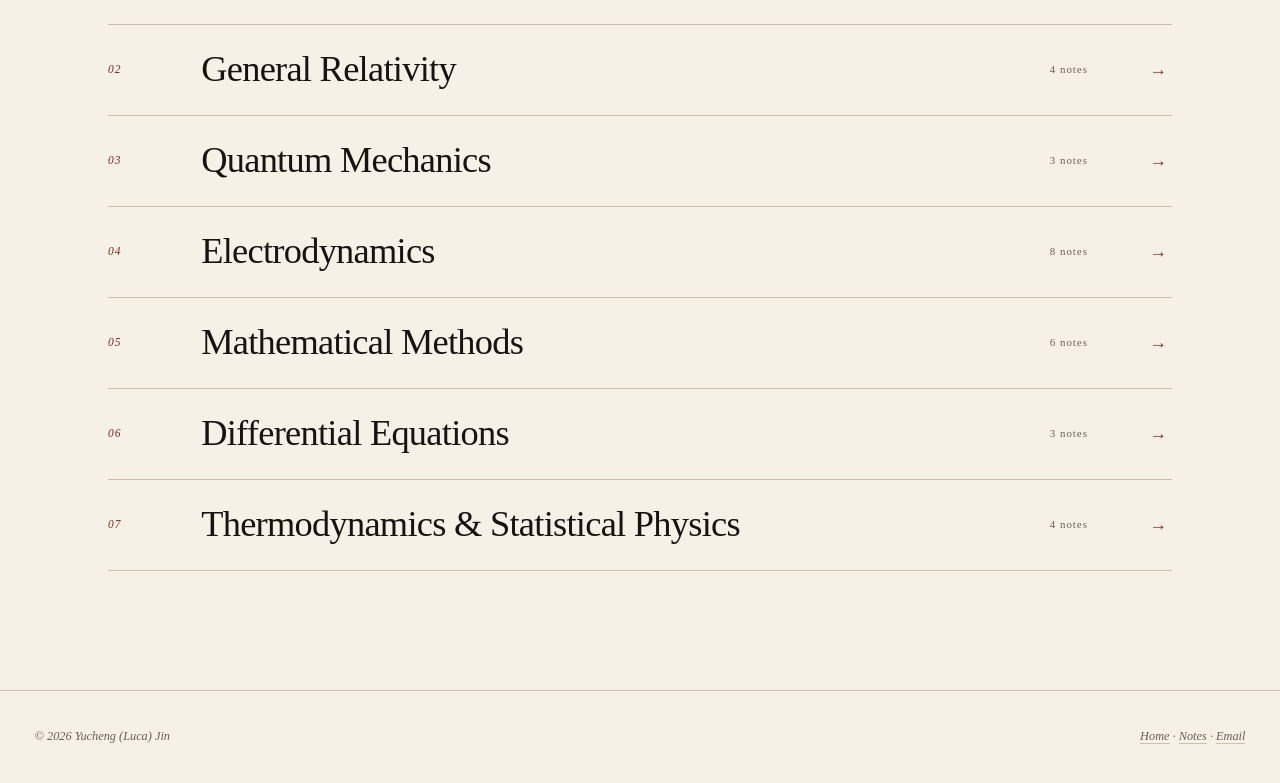
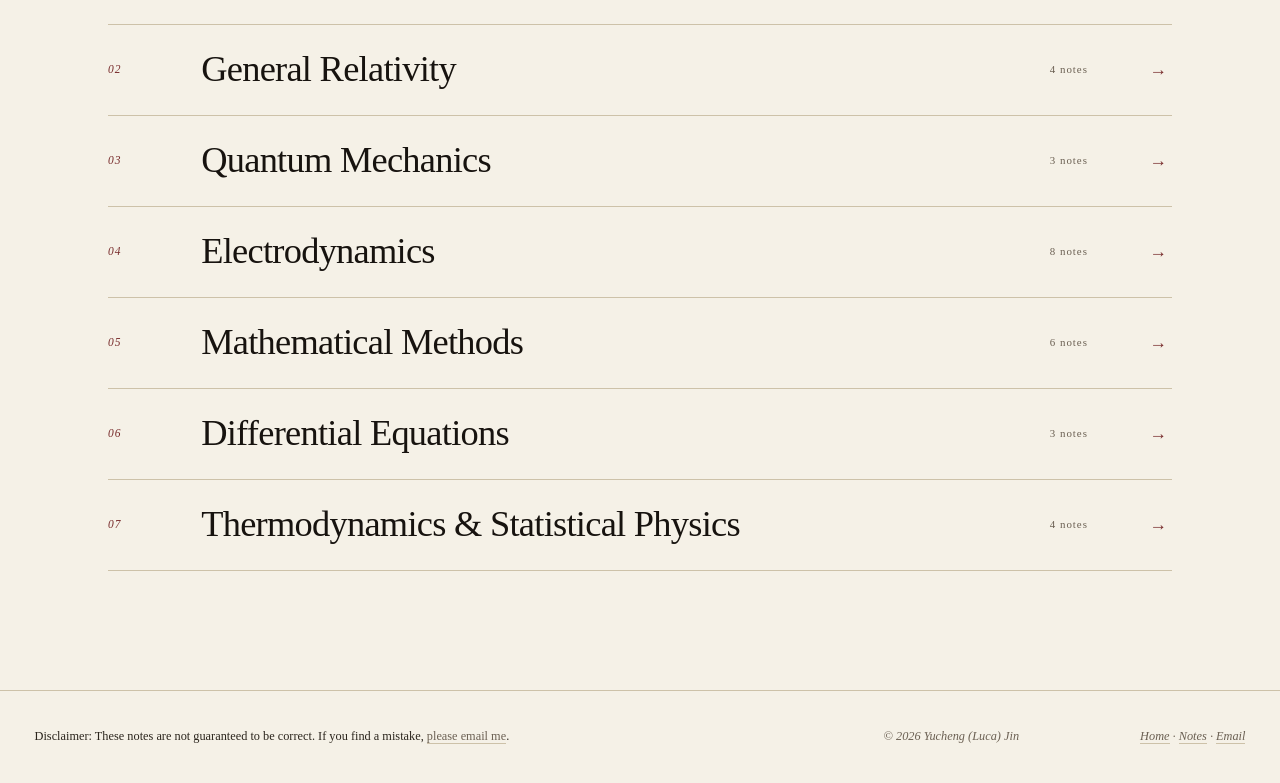
Before and after one commit to Luca-Yucheng-Jin/luca-physics-site, a React (Vite) app: page / in a window 1280 px wide. Shown: the part 1137-1920 px from the top of the page. Built offline with nearby package versions, Linux system fonts and the light colour scheme.

Commit message:
Add correctness disclaimer to site footers

```diff
--- a/assets/theme.js
+++ b/assets/theme.js
@@ -762,6 +762,24 @@
     counters.forEach(function (counter) { observer.observe(counter); });
   }
 
+  /* Keep hand-authored and older generated note pages aligned with the
+     shared footer without requiring every archived HTML file to be rebuilt. */
+  function ensureDisclaimer() {
+    var footer = document.querySelector(".footer");
+    if (!footer || footer.querySelector(".footer__disclaimer")) return;
+    var disclaimer = document.createElement("p");
+    disclaimer.className = "footer__disclaimer";
+    disclaimer.appendChild(document.createTextNode(
+      "Disclaimer: These notes are not guaranteed to be correct. If you find a mistake, "
+    ));
+    var email = document.createElement("a");
+    email.href = "mailto:luca.jin@outlook.com?subject=Correction%20to%20Luca%20Jin%20Physics";
+    email.textContent = "please email me";
+    disclaimer.appendChild(email);
+    disclaimer.appendChild(document.createTextNode("."));
+    footer.insertBefore(disclaimer, footer.firstChild);
+  }
+
   /* ---------- Bootstrap ---------- */
   function loadManifest() {
     return fetch(ASSET_PREFIX + "assets/nav-manifest.json", { credentials: "same-origin" })
@@ -775,6 +793,7 @@
        the React root. */
     if (document.getElementById("root")) return;
 
+    ensureDisclaimer();
     bindThemeToggles();
     buildPageControls();
     buildOnPageTOC();
--- a/notes-advanced.html
+++ b/notes-advanced.html
@@ -111,6 +111,10 @@
 </main>
 
 <footer class="footer">
+  <p class="footer__disclaimer">
+    Disclaimer: These notes are not guaranteed to be correct. If you find a mistake,
+    <a href="mailto:luca.jin@outlook.com?subject=Correction%20to%20Luca%20Jin%20Physics">please email me</a>.
+  </p>
   <span>© 2026 Yucheng (Luca) Jin</span>
   <span>
     <a href="./">Home</a> ·
--- a/notes-de.html
+++ b/notes-de.html
@@ -84,6 +84,10 @@
 </main>
 
 <footer class="footer">
+  <p class="footer__disclaimer">
+    Disclaimer: These notes are not guaranteed to be correct. If you find a mistake,
+    <a href="mailto:luca.jin@outlook.com?subject=Correction%20to%20Luca%20Jin%20Physics">please email me</a>.
+  </p>
   <span>© 2026 Yucheng (Luca) Jin</span>
   <span>
     <a href="./">Home</a> ·
--- a/notes-ed.html
+++ b/notes-ed.html
@@ -161,6 +161,10 @@
 </main>
 
 <footer class="footer">
+  <p class="footer__disclaimer">
+    Disclaimer: These notes are not guaranteed to be correct. If you find a mistake,
+    <a href="mailto:luca.jin@outlook.com?subject=Correction%20to%20Luca%20Jin%20Physics">please email me</a>.
+  </p>
   <span>© 2026 Yucheng (Luca) Jin</span>
   <span>
     <a href="./">Home</a> ·
--- a/notes-mm.html
+++ b/notes-mm.html
@@ -140,6 +140,10 @@
 </main>
 
 <footer class="footer">
+  <p class="footer__disclaimer">
+    Disclaimer: These notes are not guaranteed to be correct. If you find a mistake,
+    <a href="mailto:luca.jin@outlook.com?subject=Correction%20to%20Luca%20Jin%20Physics">please email me</a>.
+  </p>
   <span>© 2026 Yucheng (Luca) Jin</span>
   <span>
     <a href="./">Home</a> ·
--- a/notes-qft.html
+++ b/notes-qft.html
@@ -234,6 +234,10 @@
 </main>
 
 <footer class="footer">
+  <p class="footer__disclaimer">
+    Disclaimer: These notes are not guaranteed to be correct. If you find a mistake,
+    <a href="mailto:luca.jin@outlook.com?subject=Correction%20to%20Luca%20Jin%20Physics">please email me</a>.
+  </p>
   <span>© 2026 Yucheng (Luca) Jin</span>
   <span>
     <a href="./">Home</a> ·
--- a/notes-qm.html
+++ b/notes-qm.html
@@ -102,6 +102,10 @@
 </main>
 
 <footer class="footer">
+  <p class="footer__disclaimer">
+    Disclaimer: These notes are not guaranteed to be correct. If you find a mistake,
+    <a href="mailto:luca.jin@outlook.com?subject=Correction%20to%20Luca%20Jin%20Physics">please email me</a>.
+  </p>
   <span>© 2026 Yucheng (Luca) Jin</span>
   <span>
     <a href="./">Home</a> ·
--- a/notes-tdsp.html
+++ b/notes-tdsp.html
@@ -102,6 +102,10 @@
 </main>
 
 <footer class="footer">
+  <p class="footer__disclaimer">
+    Disclaimer: These notes are not guaranteed to be correct. If you find a mistake,
+    <a href="mailto:luca.jin@outlook.com?subject=Correction%20to%20Luca%20Jin%20Physics">please email me</a>.
+  </p>
   <span>© 2026 Yucheng (Luca) Jin</span>
   <span>
     <a href="./">Home</a> ·
--- a/notes.html
+++ b/notes.html
@@ -576,6 +576,10 @@
 </main>
 
 <footer class="footer">
+  <p class="footer__disclaimer">
+    Disclaimer: These notes are not guaranteed to be correct. If you find a mistake,
+    <a href="mailto:luca.jin@outlook.com?subject=Correction%20to%20Luca%20Jin%20Physics">please email me</a>.
+  </p>
   <span>© 2026 Yucheng (Luca) Jin</span>
   <span>
     <a href="./">Home</a> ·
--- a/src/App.tsx
+++ b/src/App.tsx
@@ -134,6 +134,10 @@ export default function App() {
       </main>
 
       <footer className="footer">
+        <p className="footer__disclaimer">
+          Disclaimer: These notes are not guaranteed to be correct. If you find a mistake,{' '}
+          <a href="mailto:luca.jin@outlook.com?subject=Correction%20to%20Luca%20Jin%20Physics">please email me</a>.
+        </p>
         <span>© 2026 Yucheng (Luca) Jin</span>
         <span><a href="#top">Home</a> · <a href="notes.html">Notes</a> · <a href="mailto:luca.jin@outlook.com">Email</a></span>
       </footer>
--- a/src/index.css
+++ b/src/index.css
@@ -407,6 +407,14 @@ button { font: inherit; }
 .footer a:hover,
 .footer a:focus-visible { color: var(--accent); border-bottom-color: var(--accent); }
 
+.footer__disclaimer {
+  flex: 1 0 100%;
+  max-width: 52rem;
+  margin: 0 0 0.45rem;
+  color: var(--ink-soft);
+  font-style: normal;
+}
+
 @media (max-width: 720px) {
   body { line-height: 1.62; }
 
--- a/styles.css
+++ b/styles.css
@@ -1468,6 +1468,14 @@ body.nav-on .site-nav-toggle__chevron {
 .footer a { color: var(--muted); border-bottom-color: var(--rule); }
 .footer a:hover { color: var(--accent); border-bottom-color: var(--accent); }
 
+.footer__disclaimer {
+  flex: 1 0 100%;
+  max-width: 52rem;
+  margin: 0 0 0.45rem;
+  color: var(--ink-soft);
+  font-style: normal;
+}
+
 /* ---------- Notes page (math content) ----------
    Math notes use --measure-wide (140 ch) rather than the prose --measure
    so display equations and TikZ diagrams have room. MathJax sets
```
Also changed, not shown: 2 other files (tests, documents, lock files or other folders).
